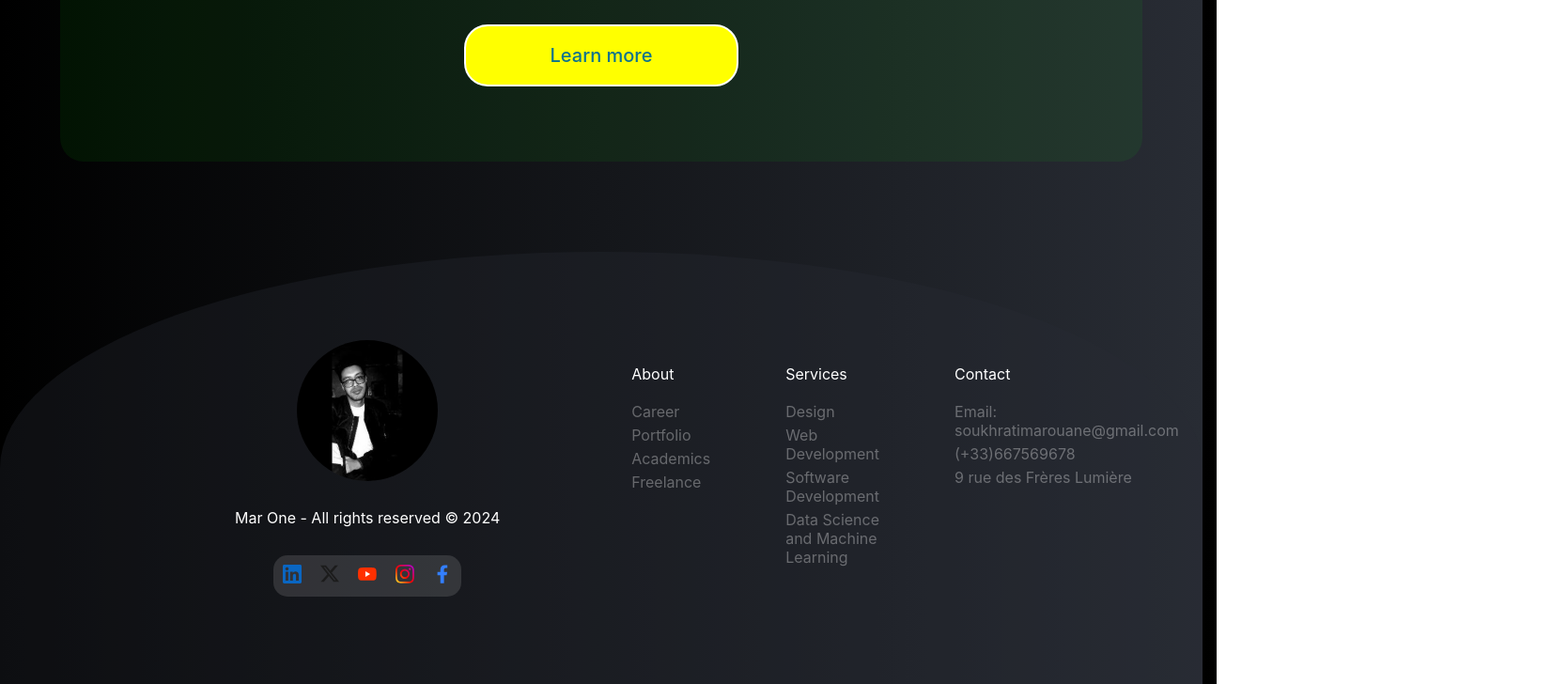
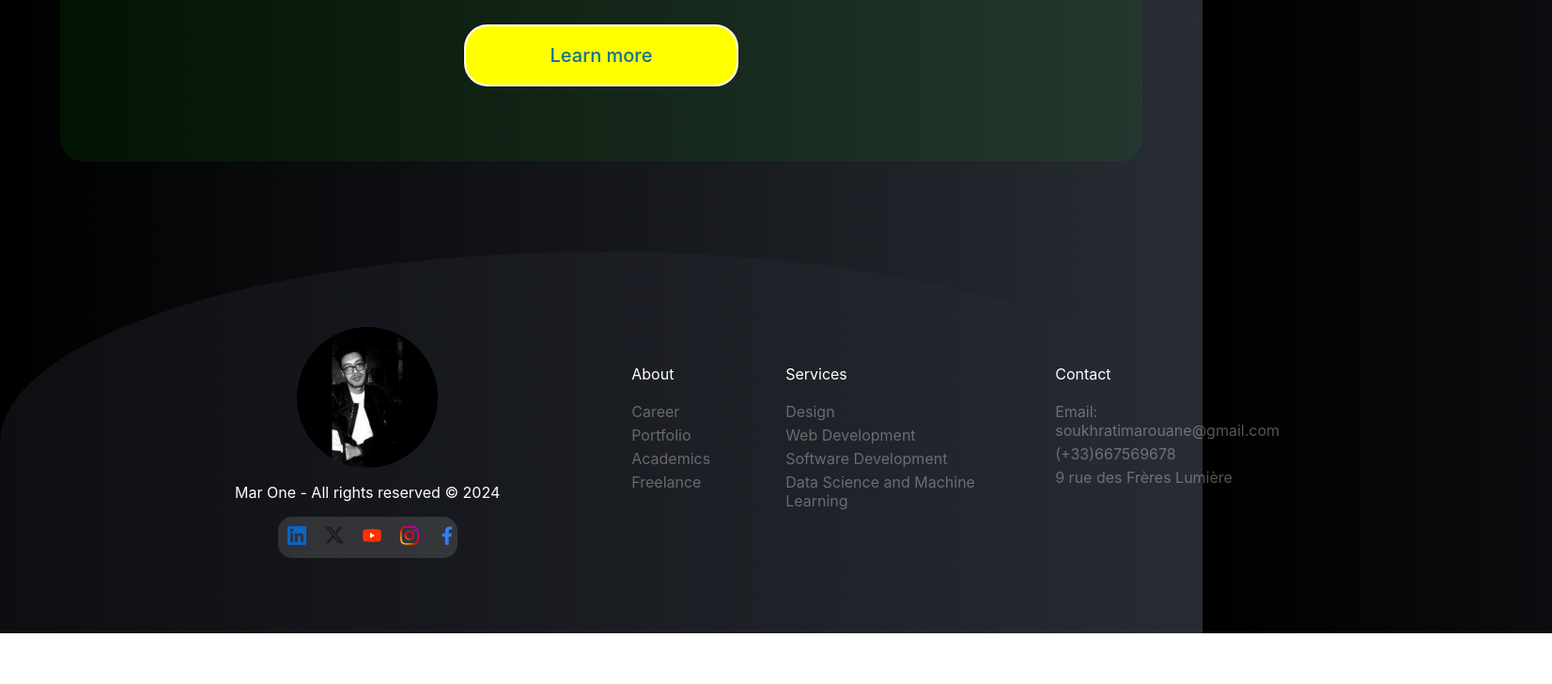
Before and after one commit to MarouaneSoukhrati/mar_react_app, a React (Create React App) app: page / in a window 1280 px wide. Shown: the part 2518-3246 px from the top of the page at 94% size, 1652 px wide, since content can reach past the window. After the commit the page ends 3192 px from the top, so only its background shows below. Built offline with nearby package versions, Linux system fonts and the light colour scheme.

Commit message:
Update Afooter.css

```diff
--- a/src/ComponentStyle/Afooter.css
+++ b/src/ComponentStyle/Afooter.css
@@ -1,13 +1,11 @@
 .App-footer {
-  display: flex;
-  flex-direction: column;
-  justify-content: space-evenly;
   color: white;
   background-color: #282c3455;
   border-radius: 100% 100% 0% 0%/ 100% 100% 0% 0%;
 }
 
 .footer-wrapper {
+  width: 90%;
   padding: 5em 15.625em;
   display: flex;
   flex-direction: row;
@@ -32,8 +30,10 @@
 }
 
 .social-media-logo {
-  height: 1.25em;
-  width: 1.25em;
+  max-height: 1.25em;
+  max-width: 1.25em;
+  height: 100%;
+  width: 100%;
   margin: 0.625em;
 }
 
@@ -75,5 +75,6 @@
 }
 
 .marouane-logo {
-  width: 9.375em;
+  max-width: 9.375em;
+  width: 100%;
 }
```
